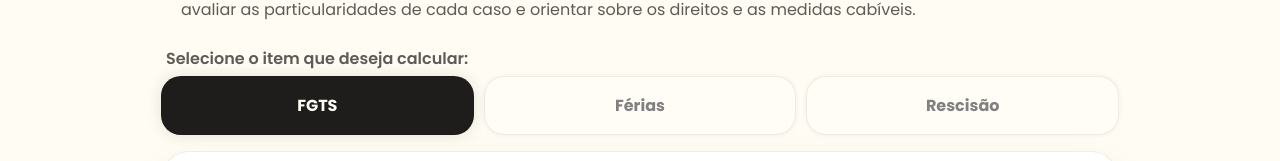
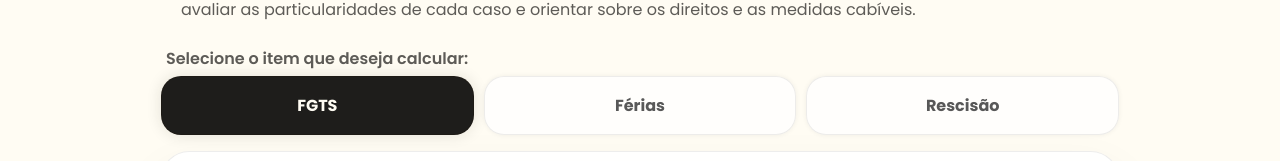
Before and after one commit to Gabrielbrta/site-adv-allan, an Angular app: page /calculadora-trabalhista in a window 1280 px wide. Shown: the part 312-473 px from the top of the page. Built offline with nearby package versions, Linux system fonts and the light colour scheme.

Commit message:
fix: Ajustando o SEO das página

```diff
--- a/src/app/features/calculadora-trabalhista/calculadora-trabalhista.component.html
+++ b/src/app/features/calculadora-trabalhista/calculadora-trabalhista.component.html
@@ -21,6 +21,7 @@
 						[class.is-active]="activeTab() === tab.id"
 						[attr.aria-selected]="activeTab() === tab.id"
 						[attr.aria-controls]="'section-' + tab.id"
+						[attr.aria-roledescription]="'Seletor ' + tab.title"
 						[id]="'tab-' + tab.id"
 						(click)="setTab(tab.id)"
 					>
--- a/src/app/features/calculadora-trabalhista/calculadora-trabalhista.component.scss
+++ b/src/app/features/calculadora-trabalhista/calculadora-trabalhista.component.scss
@@ -96,8 +96,8 @@
 	text-align: left;
 	padding: 1rem;
 	border-radius: 20px;
-	color: gray;
-	background: rgba(255, 255, 255, 0.295);
+	color: rgb(88, 88, 88);
+	background: rgba(255, 255, 255, 0.719);
 	border: 1px solid rgba(30, 29, 27, 0.08);
 	box-shadow: 0 0px 5px rgba(30, 29, 27, 0.06);
 	transition: transform 0.2s ease, background-color 0.2s ease, border-color 0.2s ease, box-shadow 0.2s ease;
--- a/src/app/features/main-content/about/about.component.scss
+++ b/src/app/features/main-content/about/about.component.scss
@@ -1,5 +1,6 @@
 .about-container {
     padding: 40px 5px;
+    padding-bottom: 90px;
      max-width: 978px;
      gap: 30px;
      justify-content: space-between;
--- a/src/app/features/main-content/hero/hero.component.scss
+++ b/src/app/features/main-content/hero/hero.component.scss
@@ -2,7 +2,7 @@
     height: 650px;
     width: 100%;
     align-items: center;
-    margin-bottom: 150px;
+    margin-bottom: 130px;
     .right, .left {
         max-width: 480px;
         flex: 1;
--- a/src/app/features/sobre/sobre.component.html
+++ b/src/app/features/sobre/sobre.component.html
@@ -17,7 +17,7 @@
                 </div>
         </div>
         <div class="img-container">
-            <img src="images/advogado-especialista-direito-trabalho-santos.webp" alt="Allan Rodrigues advogado de braços cruzados, traje formal azul marinho, foto profissional">
+            <img src="images/advogado-especialista-direito-trabalho-santos.webp" fetchpriority="true" alt="Allan Rodrigues advogado de braços cruzados, traje formal azul marinho, foto profissional">
         </div>
     </div>
 </section>
--- a/src/app/shared/components/button/button.component.html
+++ b/src/app/shared/components/button/button.component.html
@@ -1,8 +1,8 @@
 <div class="button-container">
     @if(routerLink() !== '') {
         <a [routerLink]="routerLink()" class="btn-contact btn-primary"
-        target="_blank"
         [aria-label]="text() + 'Irá abrir em uma nova aba'"
+        target="_self"
         rel="noopener noreferrer"
         [class.green]="style() === 'green'"
         [class.white]="style() === 'white'"
--- a/src/app/shared/components/card-atuacao/card-atuacao.component.html
+++ b/src/app/shared/components/card-atuacao/card-atuacao.component.html
@@ -15,7 +15,7 @@
         </div>
     </div>
     <div class="img-container">
-        <img [src]="img()" [alt]="alt()">
+        <img fetchpriority="high" [src]="img()" [alt]="alt()">
     </div>
 
 </article>
--- a/src/app/shared/components/header/header.component.html
+++ b/src/app/shared/components/header/header.component.html
@@ -41,7 +41,7 @@
     <div class="content">
         <div class="container">
             <div class="logo">
-                <a href="">
+                <a href="/" aria-label="Ir para a página inicial">
                     <img src="icons/logo.svg" alt="logo do alan advocacia" aria-hidden="true">
                 </a>
             </div>
@@ -63,6 +63,7 @@
                         aria-label="Ir para a página Contato"
                             >Contato</a></li>
                     </div>
+                    <li>
                         <div class="button">
                             <app-button
                             [text]="'ENTRAR EM CONTATO'"
@@ -73,6 +74,7 @@
                             >
                             </app-button>
                         </div>
+                    </li>
 
                 </ul>
             </nav>
```
Lines whose indentation alone changed are shown as unchanged.
